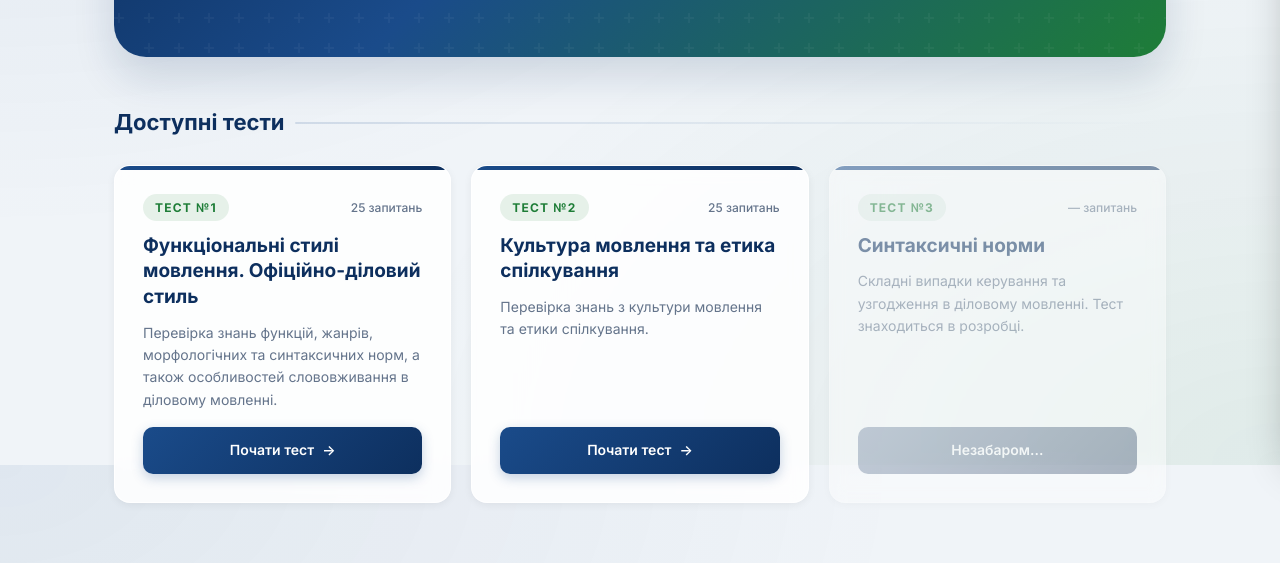
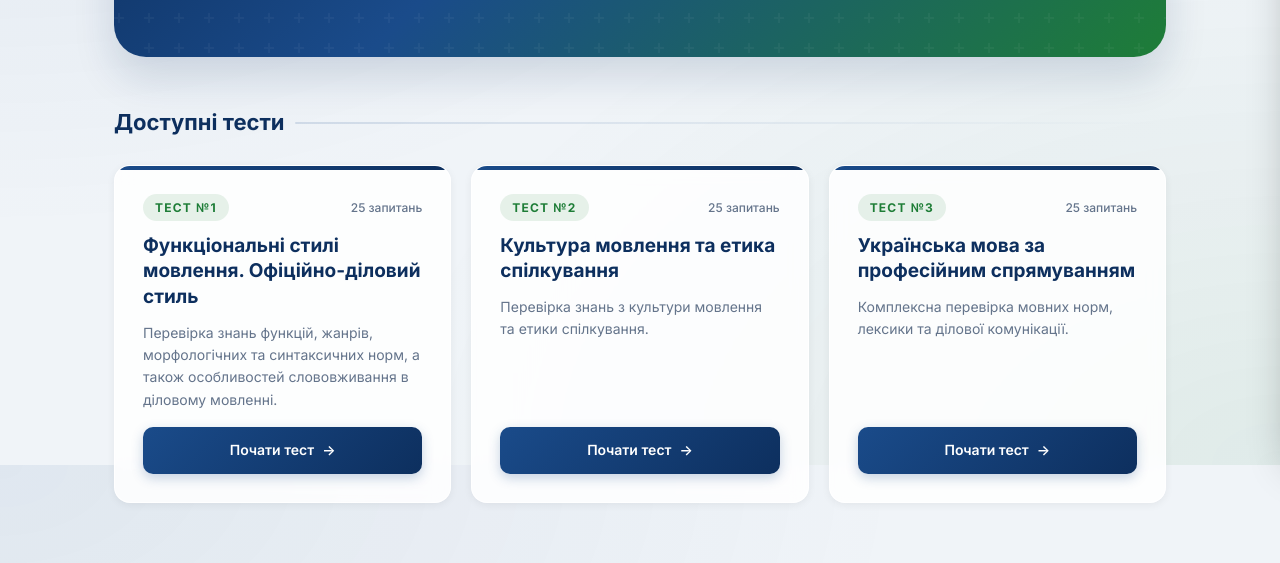
Before and after one commit to vabuysellinfo-spec/vtei, a plain HTML site: page index.html in a window 1280 px wide. Shown: the part 335-898 px from the top of the page. Drawn offline with Linux system fonts and the light colour scheme.

Commit message:
Enable test 3 on portal homepage

```diff
--- a/index.html
+++ b/index.html
@@ -95,20 +95,20 @@ function toggleMenu() {
         </a>
 
 
-        <!-- Тест 3 (скоро) -->
-        <div class="test-card disabled">
+        <!-- Тест 3 (активний) -->
+        <a href="tests/test-3.html" class="test-card">
             <div class="test-card-meta">
                 <span class="test-card-number">Тест №3</span>
-                <span class="test-card-questions">— запитань</span>
+                <span class="test-card-questions">25 запитань</span>
             </div>
-            <div class="test-card-title">Синтаксичні норми</div>
+            <div class="test-card-title">Українська мова за професійним спрямуванням</div>
             <div class="test-card-desc">
-                Складні випадки керування та узгодження в діловому мовленні. Тест знаходиться в розробці.
+                Комплексна перевірка мовних норм, лексики та ділової комунікації.
             </div>
-            <div class="test-card-btn" style="background: linear-gradient(135deg, #94a3b8, #64748b); box-shadow: none;">
-                Незабаром...
+            <div class="test-card-btn">
+                Почати тест <span class="arrow">→</span>
             </div>
-        </div>
+        </a>
 
     </div>
 </div>
```
